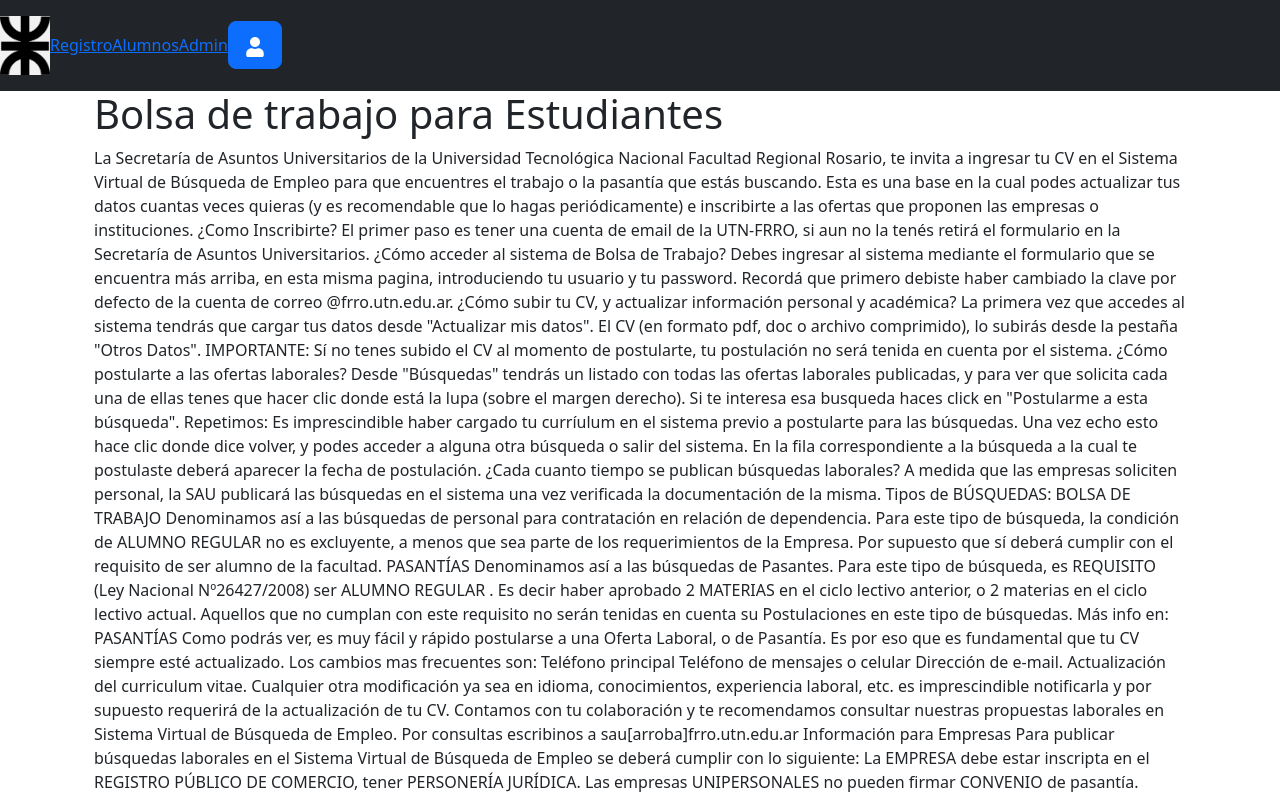
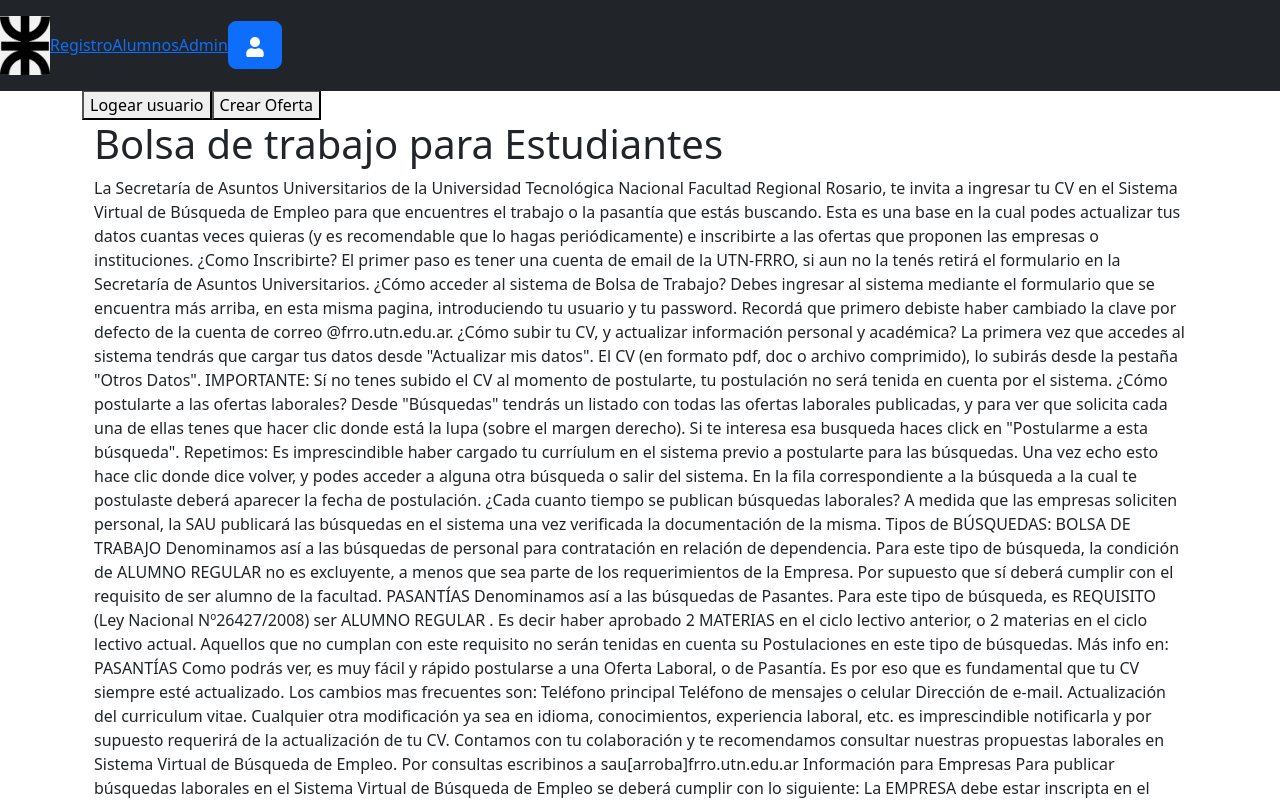
Before and after one commit to Lucianosolari/BolsaDeTrabajo, a React (Vite) app in the folder BolsaDeTrabajo/: page / in a window 1280 px wide. Shown: the top 800 px of the page. Built offline with nearby package versions, Linux system fonts and the light colour scheme.

Commit message:
Token de autenticacion

```diff
--- a/BolsaDeTrabajo/src/App.jsx
+++ b/BolsaDeTrabajo/src/App.jsx
@@ -5,18 +5,60 @@ import { BrowserRouter, Routes, Route } from "react-router-dom";
 import PersonalInfoForm from "./components/Students/PersonalInfoForm";
 import Home from "./components/Home/Home";
 import Footer from "./components/Footer/Footer";
-import { Container } from "react-bootstrap";
+import { Button, Container } from "react-bootstrap";
 import AdminForm from "./components/Admin/AdminForm";
 import RecoverPassword from "./components/Login/RecoverPassword";
 import Login from "./components/Login/Login";
+import { useState } from "react";
 
 function App() {
+  //const [users, setUsers] = useState([]);
+
+  const [token, setToken] = useState("");
+
+  const handleClick = () => {
+    fetch("https://localhost:7069/api/Authentication/authenticate", {
+      method: "POST",
+      headers: {
+        "Content-Type": "application/json",
+      },
+      body: JSON.stringify({
+        UserName: "string",
+        Password: "string",
+      }),
+    })
+      .then((response) => response.text()) // obtener el token como texto
+      .then((data) => setToken(data)) // almacenar el token en el estado
+      .catch((error) => console.error(error));
+  };
+
+  const handleCreateOffer = () => {
+    fetch("https://localhost:7069/api/Offer/createOffer", {
+      method: "POST",
+      headers: {
+        "Content-Type": "application/json",
+        Authorization: `Bearer ${token}`, // Agregamos el token en el encabezado 'Authorization'
+      },
+      body: JSON.stringify({
+        offerTitle: "De react",
+        offerSpecialty: "de react",
+        offerDescription: "de react",
+        createdDate: "2024-04-27T01:45:18.341Z",
+      }),
+    })
+      .then((response) => response.json())
+      .then((data) => console.log(data))
+      .catch((error) => console.error(error));
+  };
   return (
     <>
       <div className="d-flex flex-column min-vh-100">
         <BrowserRouter>
           <NavBar />
+
           <Container className="flex-grow-1" style={{ marginTop: "90px" }}>
+            <button onClick={handleClick}>Logear usuario</button>
+            <button onClick={handleCreateOffer}>Crear Oferta</button>
             <Routes>
               <Route path="/" element={<Home />} />
               <Route path="/login" element={<Login />} />
```
